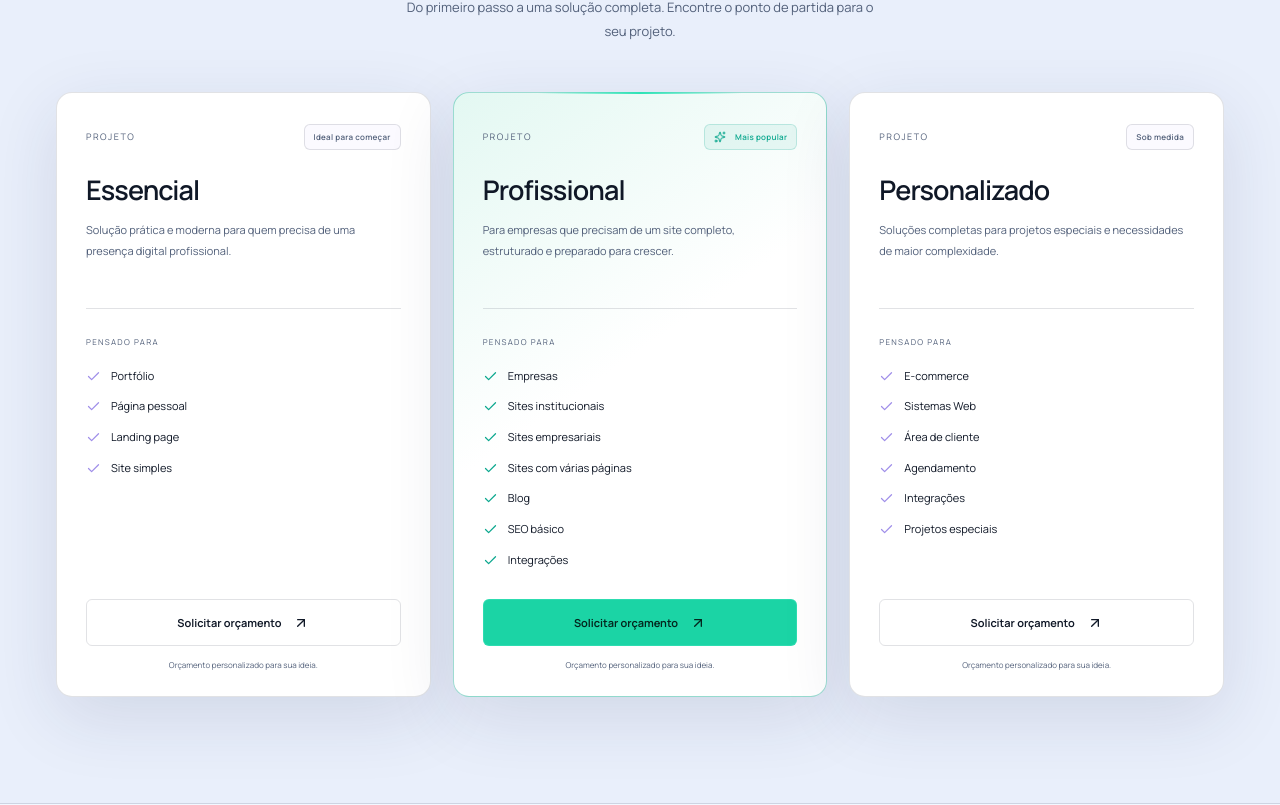
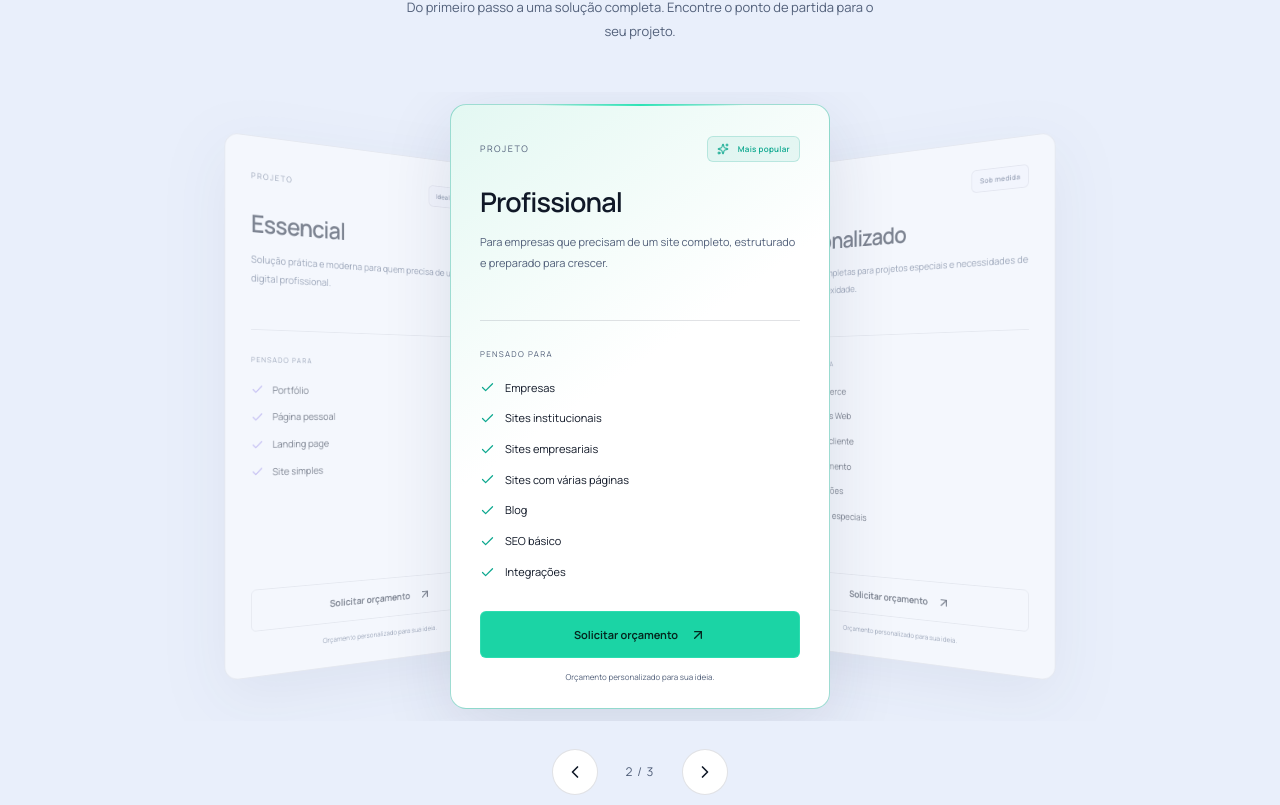
Before and after one commit to ferreiragah-dev/d-gstudio.com, a Next.js app: page / in a window 1280 px wide. Shown: the part 2635-3440 px from the top of the page. Built offline with nearby package versions, Linux system fonts and the light colour scheme; no server answers.

Commit message:
feat: implement 3D carousel for plans section and refactor PlanCard usage

```diff
--- a/src/app/globals.css
+++ b/src/app/globals.css
@@ -1056,11 +1056,6 @@ ol {
   background: #0a0d19;
   border-block: 1px solid var(--border);
 }
-.plans-grid {
-  display: grid;
-  grid-template-columns: repeat(3, 1fr);
-  gap: 22px;
-}
 .plan-card {
   display: flex;
   flex-direction: column;
@@ -1156,6 +1151,103 @@ ol {
   font-size: 8px;
   text-align: center;
   margin-top: 12px;
+}
+
+/* Carrossel 3D dos planos */
+.plans-carousel {
+  --plans-card-w: 380px;
+  --plans-ease: cubic-bezier(0.3, 0.7, 0.2, 1);
+}
+.plans-stage {
+  display: grid;
+  justify-items: center;
+  perspective: 1300px;
+  overflow: hidden;
+  padding-block: 12px;
+  touch-action: pan-y;
+}
+.plans-slot {
+  grid-area: 1 / 1;
+  width: var(--plans-card-w);
+  transform-style: preserve-3d;
+  transition:
+    transform 0.7s var(--plans-ease),
+    opacity 0.7s var(--plans-ease);
+  will-change: transform;
+}
+.plans-slot[data-offset="0"] {
+  transform: translateX(0) rotateY(0) scale(1);
+  opacity: 1;
+  z-index: 3;
+}
+.plans-slot[data-offset="-1"] {
+  transform: translateX(-68%) rotateY(38deg) scale(0.84);
+  opacity: 0.5;
+  z-index: 1;
+  cursor: pointer;
+}
+.plans-slot[data-offset="1"] {
+  transform: translateX(68%) rotateY(-38deg) scale(0.84);
+  opacity: 0.5;
+  z-index: 1;
+  cursor: pointer;
+}
+.plans-slot-card,
+.plans-slot .plan-card {
+  height: 100%;
+}
+.plans-controls {
+  display: flex;
+  align-items: center;
+  justify-content: center;
+  gap: 18px;
+  margin-top: 28px;
+}
+.plans-arrow {
+  display: inline-grid;
+  place-items: center;
+  width: 46px;
+  height: 46px;
+  border: 1px solid var(--border);
+  border-radius: 50%;
+  background: var(--surface);
+  color: var(--text);
+  cursor: pointer;
+  transition:
+    border-color 0.2s ease,
+    color 0.2s ease;
+}
+.plans-arrow:hover {
+  border-color: var(--secondary);
+  color: var(--secondary);
+}
+.plans-arrow:focus-visible {
+  outline: 2px solid var(--secondary);
+  outline-offset: 4px;
+}
+.plans-status {
+  min-width: 48px;
+  text-align: center;
+  font-size: 12px;
+  letter-spacing: 1px;
+  color: var(--text-muted);
+  font-variant-numeric: tabular-nums;
+}
+.sr-only {
+  position: absolute;
+  width: 1px;
+  height: 1px;
+  padding: 0;
+  margin: -1px;
+  overflow: hidden;
+  clip: rect(0, 0, 0, 0);
+  white-space: nowrap;
+  border: 0;
+}
+@media (max-width: 899px) {
+  .plans-carousel {
+    --plans-card-w: min(320px, 78vw);
+  }
 }
 
 /* Portfólio: quatro estudos visuais originais, sem imagens externas */
@@ -2483,9 +2575,6 @@ body:has(.project-dialog[open]) {
   .process-timeline h3 {
     min-height: 0;
   }
-  .plans-grid {
-    gap: 12px;
-  }
   .plan-card {
     padding: 23px 17px;
   }
@@ -2974,10 +3063,6 @@ body:has(.project-dialog[open]) {
     text-align: left;
     margin-top: 0;
     font-size: 10px;
-  }
-  .plans-grid {
-    grid-template-columns: 1fr;
-    gap: 21px;
   }
   .plan-card {
     padding: 27px;
--- a/src/components/plan-card.tsx
+++ b/src/components/plan-card.tsx
@@ -2,11 +2,18 @@ import { ArrowUpRight, Check, Sparkles } from "lucide-react";
 import { Badge, ButtonLink } from "./ui";
 import type { Plan } from "@/types";
 
-export function PlanCard({ plan }: { plan: Plan }) {
+export function PlanCard({
+  plan,
+  reveal = true,
+}: {
+  plan: Plan;
+  // Desligado no carrossel: o transform do reveal brigaria com o do carrossel.
+  reveal?: boolean;
+}) {
   return (
     <article
       className={`plan-card ${plan.featured ? "plan-featured" : ""}`}
-      data-reveal
+      data-reveal={reveal ? "" : undefined}
     >
       <div className="plan-top">
         <span>PROJETO</span>
--- /dev/null
+++ b/src/components/plans-carousel.tsx
@@ -0,0 +1,112 @@
+"use client";
+import { useRef, useState, type KeyboardEvent, type TouchEvent } from "react";
+import { ChevronLeft, ChevronRight } from "lucide-react";
+import { PlanCard } from "./plan-card";
+import type { Plan } from "@/types";
+
+// Distância mínima (px) do swipe horizontal para girar o carrossel.
+const SWIPE_MINIMO = 40;
+
+/** Offset do card em relação ao ativo, normalizado para -1, 0 ou 1 (circular). */
+function getOffset(index: number, active: number, total: number) {
+  let offset = (index - active + total) % total;
+  if (offset > total / 2) offset -= total;
+  return Math.max(-1, Math.min(1, offset));
+}
+
+export function PlansCarousel({ plans }: { plans: Plan[] }) {
+  const total = plans.length;
+  const featured = plans.findIndex((plan) => plan.featured);
+  const [active, setActive] = useState(featured === -1 ? 0 : featured);
+  const touchStart = useRef<{ x: number; y: number } | null>(null);
+
+  const go = (step: number) =>
+    setActive((current) => (current + step + total) % total);
+
+  const onKeyDown = (event: KeyboardEvent) => {
+    if (event.key === "ArrowLeft") {
+      event.preventDefault();
+      go(-1);
+    } else if (event.key === "ArrowRight") {
+      event.preventDefault();
+      go(1);
+    }
+  };
+
+  const onTouchStart = (event: TouchEvent) => {
+    const touch = event.touches[0];
+    touchStart.current = { x: touch.clientX, y: touch.clientY };
+  };
+  const onTouchEnd = (event: TouchEvent) => {
+    const start = touchStart.current;
+    touchStart.current = null;
+    if (!start) return;
+    const touch = event.changedTouches[0];
+    const dx = touch.clientX - start.x;
+    const dy = touch.clientY - start.y;
+    // Só conta como swipe se o gesto for mais horizontal que vertical.
+    if (Math.abs(dx) < SWIPE_MINIMO || Math.abs(dx) < Math.abs(dy)) return;
+    go(dx < 0 ? 1 : -1);
+  };
+
+  return (
+    <div
+      className="plans-carousel"
+      role="region"
+      aria-roledescription="carrossel"
+      aria-label="Planos de projeto"
+      onKeyDown={onKeyDown}
+      data-reveal
+    >
+      <div
+        className="plans-stage"
+        onTouchStart={onTouchStart}
+        onTouchEnd={onTouchEnd}
+      >
+        {plans.map((plan, index) => {
+          const offset = getOffset(index, active, total);
+          const isActive = offset === 0;
+          return (
+            <div
+              key={plan.name}
+              className={`plans-slot ${isActive ? "is-active" : ""}`}
+              data-offset={offset}
+              aria-hidden={isActive ? "false" : "true"}
+              onClick={isActive ? undefined : () => setActive(index)}
+            >
+              {/* Card lateral: conteúdo inerte (botão sem foco nem clique);
+                  o clique passa para o slot e traz o card para o centro. */}
+              <div className="plans-slot-card" inert={!isActive}>
+                <PlanCard plan={plan} reveal={false} />
+              </div>
+            </div>
+          );
+        })}
+      </div>
+
+      <div className="plans-controls">
+        <button
+          type="button"
+          className="plans-arrow"
+          aria-label="Plano anterior"
+          onClick={() => go(-1)}
+        >
+          <ChevronLeft size={20} aria-hidden="true" />
+        </button>
+        <p className="plans-status" aria-live="polite">
+          <span className="sr-only">Plano </span>
+          {active + 1} / {total}
+          <span className="sr-only">: {plans[active].name}</span>
+        </p>
+        <button
+          type="button"
+          className="plans-arrow"
+          aria-label="Próximo plano"
+          onClick={() => go(1)}
+        >
+          <ChevronRight size={20} aria-hidden="true" />
+        </button>
+      </div>
+    </div>
+  );
+}
--- a/src/sections/plans.tsx
+++ b/src/sections/plans.tsx
@@ -1,5 +1,5 @@
 import { Container, SectionHeader } from "@/components/ui";
-import { PlanCard } from "@/components/plan-card";
+import { PlansCarousel } from "@/components/plans-carousel";
 import { plans } from "@/data/plans";
 export function Plans() {
   return (
@@ -16,11 +16,7 @@ export function Plans() {
           }
           description="Do primeiro passo a uma solução completa. Encontre o ponto de partida para o seu projeto."
         />
-        <div className="plans-grid">
-          {plans.map((plan) => (
-            <PlanCard key={plan.name} plan={plan} />
-          ))}
-        </div>
+        <PlansCarousel plans={plans} />
       </Container>
     </section>
   );
```
